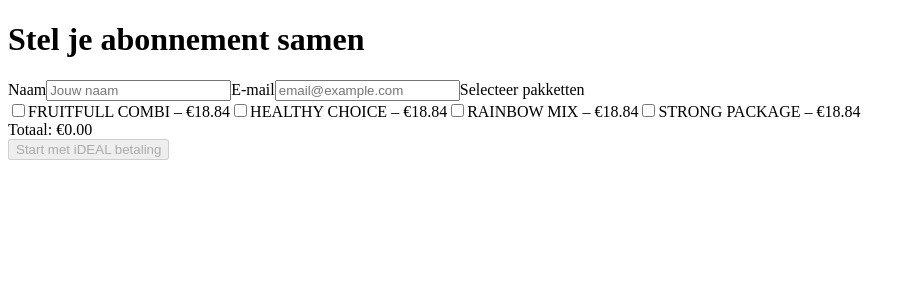
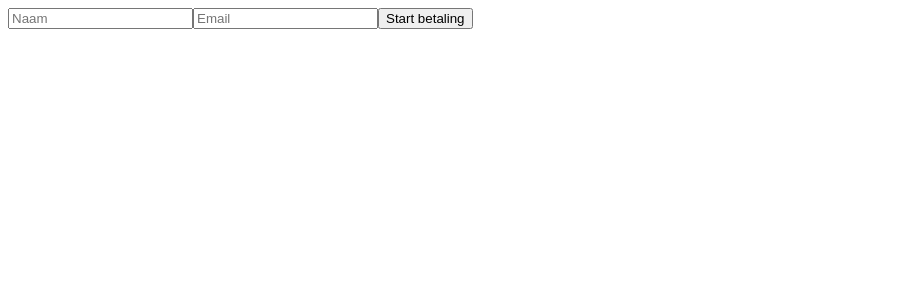
Before and after one commit to Juice24bv/mollie-abbo-app, a Next.js app: page /dashboard in a window 1280 px wide. Shown: the top 300 px of the page, without its empty margins (0-915 px from the left). Built offline with nearby package versions, Linux system fonts and the light colour scheme.

Commit message:
Add files via upload

```diff
--- a/package.json
+++ b/package.json
@@ -1,14 +1,13 @@
 {
   "name": "mollie-subscription-app",
   "version": "1.0.0",
-  "private": true,
   "scripts": {
     "dev": "next dev",
     "build": "next build",
     "start": "next start"
   },
   "dependencies": {
-    "@mollie/api-client": "^4.0.0",
+    "@mollie/api-client": "^4.3.3",
     "next": "13.5.6",
     "react": "18.2.0",
     "react-dom": "18.2.0"
--- a/pages/api/checkout.js
+++ b/pages/api/checkout.js
@@ -3,36 +3,23 @@ const mollie = mollieClient({ apiKey: process.env.MOLLIE_API_KEY });
 
 export default async function handler(req, res) {
   if (req.method !== 'POST') return res.status(405).end();
-
   const { name, email, producten, totaal } = req.body;
 
-  if (!producten || !email || !name || !totaal) {
-    return res.status(400).json({ error: 'Ongeldige invoer' });
-  }
-
   try {
-    // Maak klant aan
     const customer = await mollie.customers.create({ name, email });
-
-    // Maak betaling aan
     const payment = await mollie.payments.create({
-      amount: {
-        currency: 'EUR',
-        value: parseFloat(totaal).toFixed(2),
-      },
+      amount: { currency: 'EUR', value: totaal.toFixed(2) },
       customerId: customer.id,
       sequenceType: 'first',
       method: 'ideal',
       description: `Abonnement: ${producten.map(p => p.name).join(', ')}`,
-      redirectUrl: `${process.env.NEXT_PUBLIC_BASE_URL}/dashboard/confirmed`,
-      webhookUrl: `${process.env.NEXT_PUBLIC_BASE_URL}/api/webhook-mollie`,
-      metadata: { producten, email, name, totaal },
+      redirectUrl: \`\${process.env.NEXT_PUBLIC_BASE_URL}/dashboard/confirmed\`,
+      webhookUrl: \`\${process.env.NEXT_PUBLIC_BASE_URL}/api/webhook-mollie\`,
+      metadata: { producten, email, name, totaal }
     });
 
-    console.log('✅ Mollie betaling aangemaakt:', payment.id);
     res.status(200).json({ checkoutUrl: payment.getCheckoutUrl() });
   } catch (error) {
-    console.error('❌ Mollie API fout:', error);
     res.status(500).json({ error: 'Mislukt bij aanmaken betaling' });
   }
 }
--- a/pages/dashboard.js
+++ b/pages/dashboard.js
@@ -1,106 +1,24 @@
 import { useState } from 'react';
 
-const PRODUCTEN = [
-  { id: 'FRUITFULL_COMBI', name: 'FRUITFULL COMBI', price: 18.84 },
-  { id: 'HEALTHY_CHOICE', name: 'HEALTHY CHOICE', price: 18.84 },
-  { id: 'RAINBOW_MIX', name: 'RAINBOW MIX', price: 18.84 },
-  { id: 'STRONG_PACKAGE', name: 'STRONG PACKAGE', price: 18.84 }
-];
+export default function Dashboard() {
+  const [formData, setFormData] = useState({ name: '', email: '', producten: [], totaal: 0 });
 
-export default function AbonnementFormulier() {
-  const [email, setEmail] = useState('');
-  const [name, setName] = useState('');
-  const [geselecteerd, setGeselecteerd] = useState([]);
-  const [loading, setLoading] = useState(false);
-
-  const toggleSelectie = (id) => {
-    setGeselecteerd((prev) =>
-      prev.includes(id) ? prev.filter((x) => x !== id) : [...prev, id]
-    );
+  const handleSubmit = async (e) => {
+    e.preventDefault();
+    const res = await fetch('/api/checkout', {
+      method: 'POST',
+      headers: { 'Content-Type': 'application/json' },
+      body: JSON.stringify(formData),
+    });
+    const data = await res.json();
+    if (data.checkoutUrl) window.location.href = data.checkoutUrl;
   };
 
-  const startBetaling = async () => {
-    const geselecteerdeProducten = PRODUCTEN.filter((p) => geselecteerd.includes(p.id));
-    const totaal = geselecteerdeProducten.reduce((sum, p) => sum + p.price, 0);
-
-    const productenPayload = geselecteerdeProducten.map((p) => ({
-      id: p.id,
-      name: p.name,
-      price: p.price,
-      quantity: 1
-    }));
-
-    setLoading(true);
-    try {
-      const res = await fetch('/api/checkout', {
-        method: 'POST',
-        headers: { 'Content-Type': 'application/json' },
-        body: JSON.stringify({ name, email, producten: productenPayload, totaal })
-      });
-
-      const data = await res.json();
-      if (data.checkoutUrl) {
-        window.location.href = data.checkoutUrl;
-      } else {
-        alert('Fout bij starten betaling');
-      }
-    } catch (error) {
-      console.error('Betalingsfout:', error);
-      alert('Er ging iets mis bij het starten van de betaling.');
-    } finally {
-      setLoading(false);
-    }
-  };
-
-  const totaal = PRODUCTEN.reduce((sum, p) =>
-    geselecteerd.includes(p.id) ? sum + p.price : sum, 0);
-
   return (
-    <div className="max-w-md mx-auto p-6 border rounded-xl shadow-xl">
-      <h1 className="text-xl font-bold mb-4">Stel je abonnement samen</h1>
-
-      <label className="block mb-2">Naam</label>
-      <input
-        type="text"
-        className="border p-2 w-full mb-4"
-        value={name}
-        onChange={(e) => setName(e.target.value)}
-        placeholder="Jouw naam"
-      />
-
-      <label className="block mb-2">E-mail</label>
-      <input
-        type="email"
-        className="border p-2 w-full mb-4"
-        value={email}
-        onChange={(e) => setEmail(e.target.value)}
-        placeholder="email@example.com"
-      />
-
-      <label className="block mb-2">Selecteer pakketten</label>
-      <div className="mb-4">
-        {PRODUCTEN.map((product) => (
-          <label key={product.id} className="block mb-2 cursor-pointer">
-            <input
-              type="checkbox"
-              className="mr-2"
-              checked={geselecteerd.includes(product.id)}
-              onChange={() => toggleSelectie(product.id)}
-            />
-            {product.name} – €{product.price.toFixed(2)}
-          </label>
-        ))}
-      </div>
-
-      <div className="font-semibold mb-4">Totaal: €{totaal.toFixed(2)}</div>
-
-      <button
-        onClick={startBetaling}
-        className="bg-black text-white px-4 py-2 w-full"
-        disabled={loading || !email || !name || geselecteerd.length === 0}
-      >
-        {loading ? 'Verwerken...' : 'Start met iDEAL betaling'}
-      </button>
-    </div>
+    <form onSubmit={handleSubmit}>
+      <input placeholder="Naam" onChange={e => setFormData({ ...formData, name: e.target.value })} />
+      <input placeholder="Email" onChange={e => setFormData({ ...formData, email: e.target.value })} />
+      <button type="submit">Start betaling</button>
+    </form>
   );
 }
```
Also changed, not shown: pages/api/webhook-mollie.js (+7 -21 lines), pages/dashboard/confirmed.js (line endings or trailing spaces), pages/index.js (line endings or trailing spaces).
